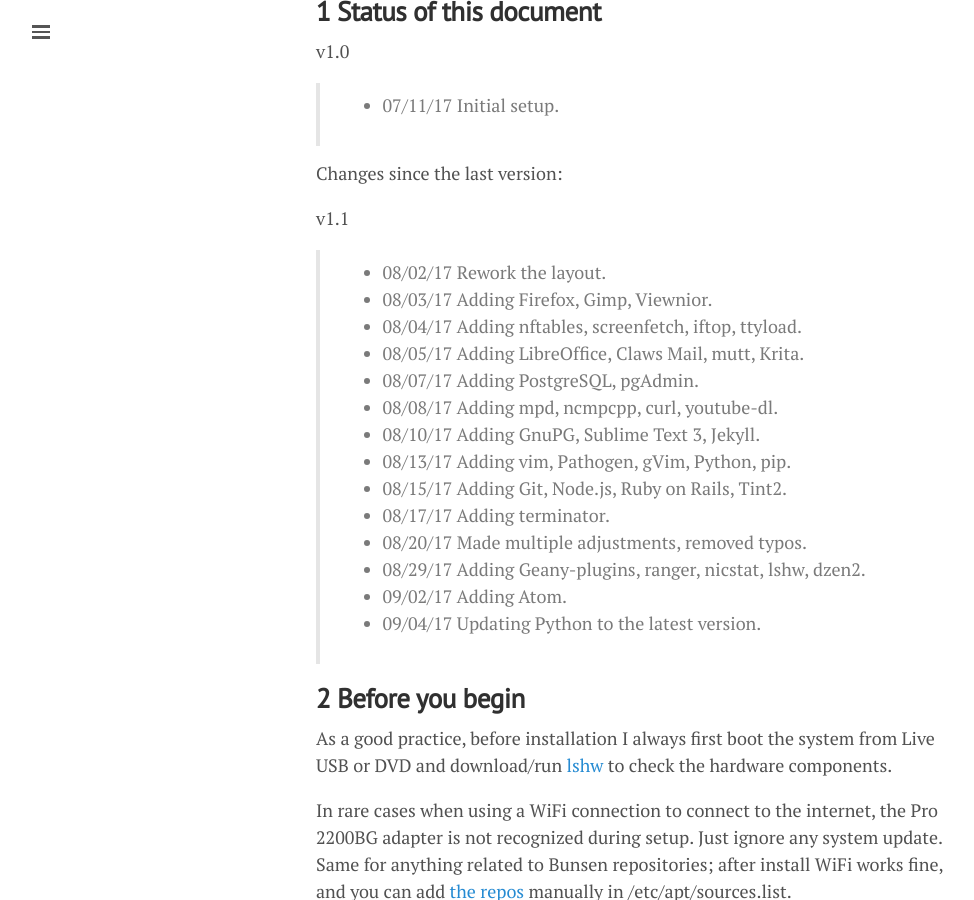
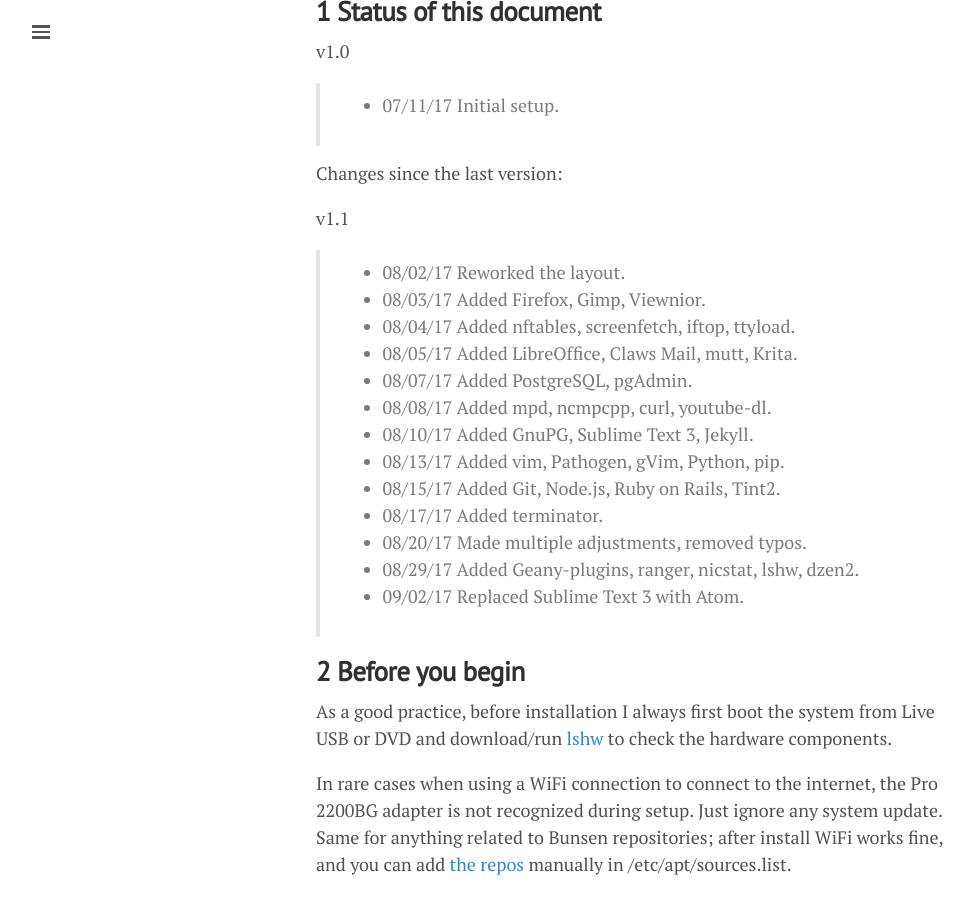
Before and after one commit to lgeurts/lgeurts.github.io, a Jekyll site: the page built from _posts/2017-07-11-bunsenlabs-linux-setup-notes-for dell-inspiron-6000.md, in a window 1280 px wide and 900 px high, scrolled down 1051 px. Shown: the whole window, without its empty margins (0-974 px from the left). Built offline with Jekyll 4.4.1, drawn with Linux system fonts in a browser that asks for light colours; nearby versions of some CDN libraries; comment, search, counter and statistics services are not loaded; some of the changed text lies outside the part shown.

```diff
--- a/_posts/2017-07-11-bunsenlabs-linux-setup-notes-for dell-inspiron-6000.md
+++ b/_posts/2017-07-11-bunsenlabs-linux-setup-notes-for dell-inspiron-6000.md
@@ -26,20 +26,19 @@
 Changes since the last version:
 
 v1.1
-> * 08/02/17 Rework the layout.
-> * 08/03/17 Adding Firefox, Gimp, Viewnior.
-> * 08/04/17 Adding nftables, screenfetch, iftop, ttyload.
-> * 08/05/17 Adding LibreOffice, Claws Mail, mutt, Krita.
-> * 08/07/17 Adding PostgreSQL, pgAdmin.
-> * 08/08/17 Adding mpd, ncmpcpp, curl, youtube-dl.
-> * 08/10/17 Adding GnuPG, Sublime Text 3, Jekyll.
-> * 08/13/17 Adding vim, Pathogen, gVim, Python, pip.
-> * 08/15/17 Adding Git, Node.js, Ruby on Rails, Tint2.
-> * 08/17/17 Adding terminator.
+> * 08/02/17 Reworked the layout.
+> * 08/03/17 Added Firefox, Gimp, Viewnior.
+> * 08/04/17 Added nftables, screenfetch, iftop, ttyload.
+> * 08/05/17 Added LibreOffice, Claws Mail, mutt, Krita.
+> * 08/07/17 Added PostgreSQL, pgAdmin.
+> * 08/08/17 Added mpd, ncmpcpp, curl, youtube-dl.
+> * 08/10/17 Added GnuPG, Sublime Text 3, Jekyll.
+> * 08/13/17 Added vim, Pathogen, gVim, Python, pip.
+> * 08/15/17 Added Git, Node.js, Ruby on Rails, Tint2.
+> * 08/17/17 Added terminator.
 > * 08/20/17 Made multiple adjustments, removed typos.
-> * 08/29/17 Adding Geany-plugins, ranger, nicstat, lshw, dzen2.
-> * 09/02/17 Adding Atom.
-> * 09/04/17 Updating Python to the latest version.
+> * 08/29/17 Added Geany-plugins, ranger, nicstat, lshw, dzen2.
+> * 09/02/17 Replaced Sublime Text 3 with Atom.
 
 **2 Before you begin**
 ----------------------
```
Also changed, not shown: other parts of _posts/2017-07-11-bunsenlabs-linux-setup-notes-for dell-inspiron-6000.md (+2 -2 lines).
